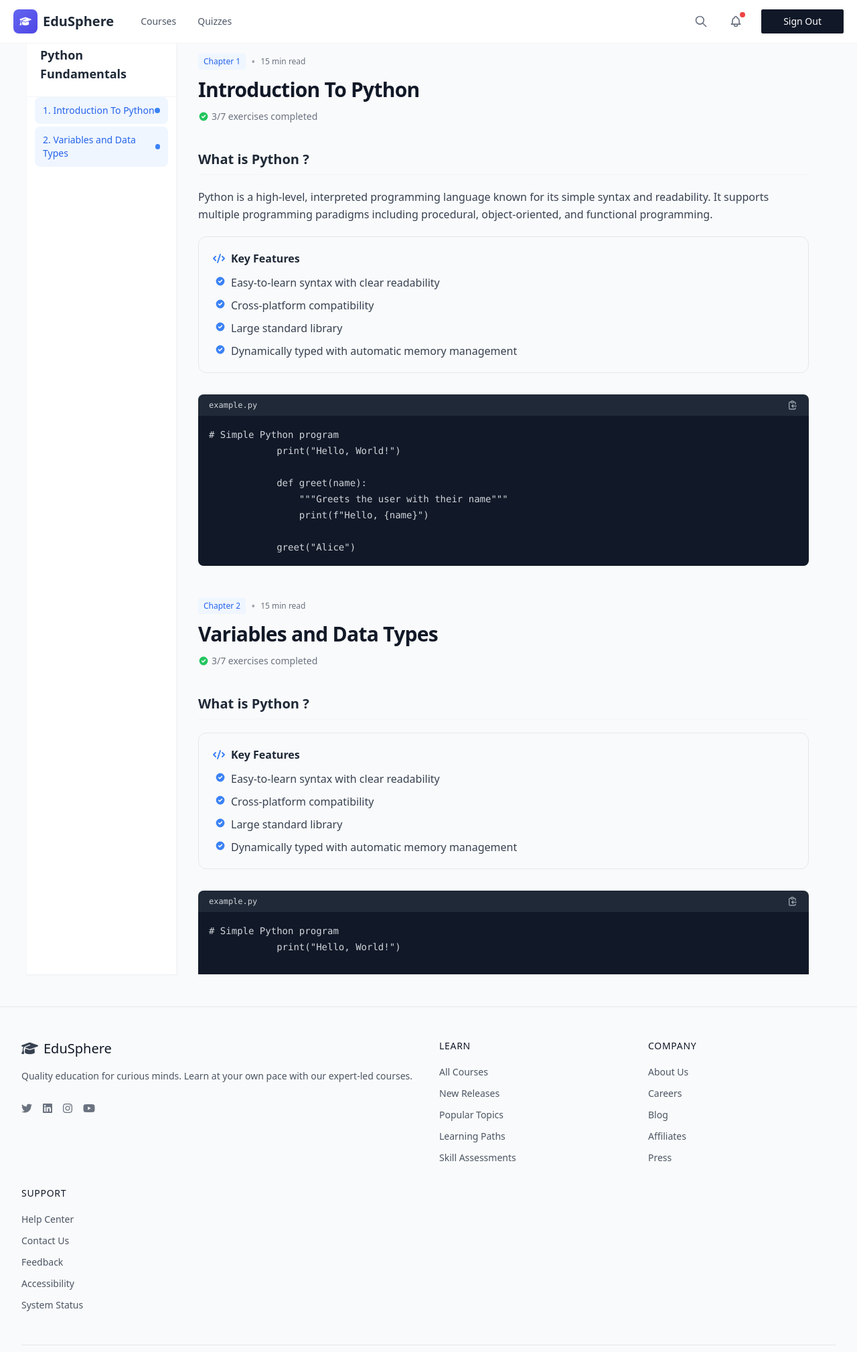
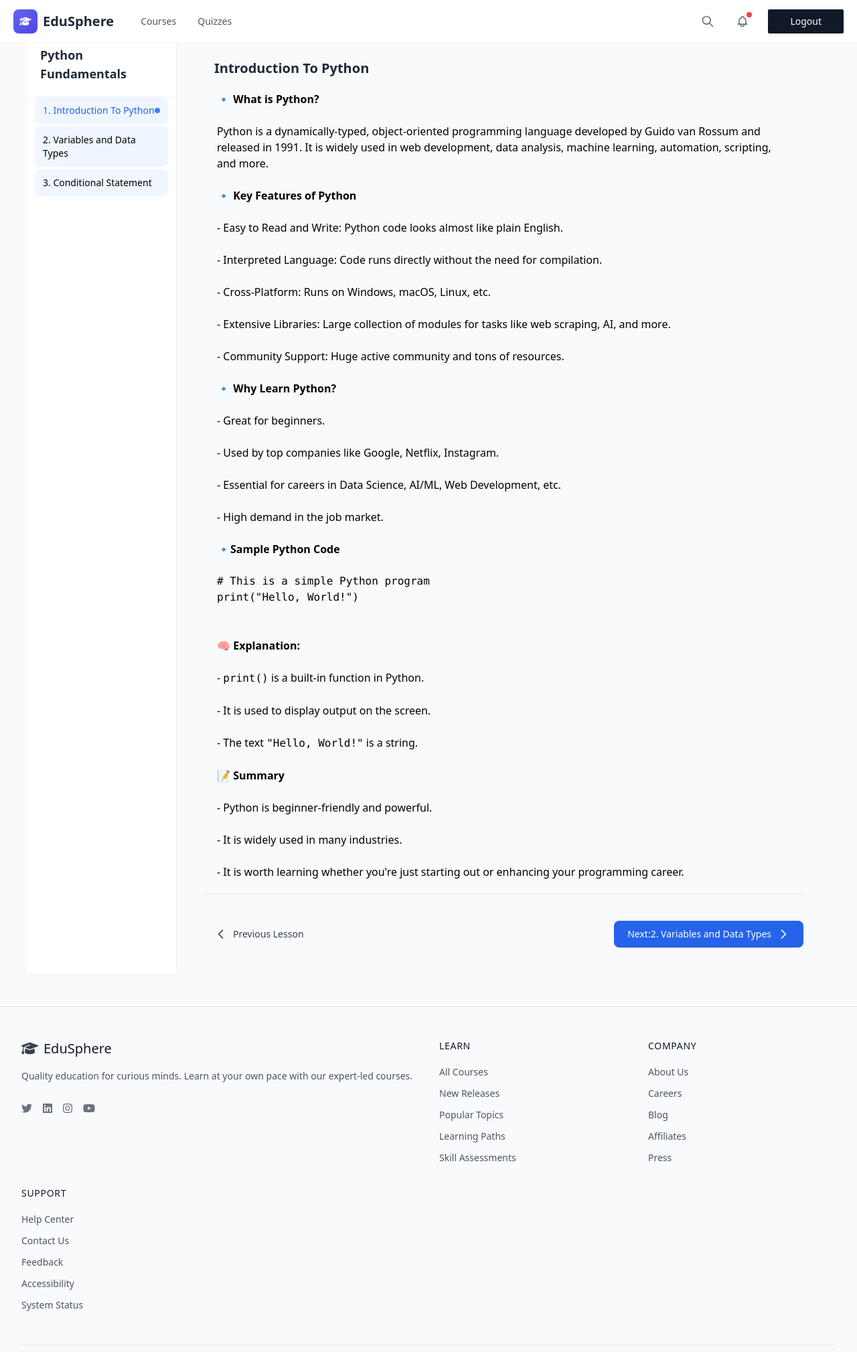
Before and after one commit to iambiki-git/online-learning-platform, a Django app: page /lesson-page/3/ in a window 1280 px wide. Shown: the top 2019 px of the page at 67% size. Run offline with Django 5.2, Linux system fonts and the light colour scheme; a user stored in the database is signed in; data comes from the database, SQL or seed files in the repository; some libraries are stand-ins or nearby versions.

Commit message:
add chapter wise content show

```diff
--- a/myapp/admin.py
+++ b/myapp/admin.py
@@ -20,7 +20,7 @@ class CourseDetailAdmin(admin.ModelAdmin):
 
 @admin.register(Chapter)
 class ChapterAdmin(admin.ModelAdmin):
-    list_display = ('chapter_title', 'course', 'chapter_upload_date')
+    list_display = ('id', 'chapter_title', 'course', 'chapter_upload_date')
     search_fields = ('chapter_title', 'course__course_title')
     list_filter = ('course',)
     ordering = ('-chapter_upload_date',)
@@ -28,7 +28,7 @@ class ChapterAdmin(admin.ModelAdmin):
 
 @admin.register(ChapterDetail)
 class ChapterDetailAdmin(admin.ModelAdmin):
-    list_display = ('chapter', 'features', 'advantages', 'disadvantages')
+    list_display = ('chapter', 'description', 'example_image')
     search_fields = ('chapter__chapter_title',)
     list_filter = ('chapter',)
     ordering = ('-chapter__chapter_upload_date',)
--- a/myapp/models.py
+++ b/myapp/models.py
@@ -37,10 +37,7 @@ class Chapter(models.Model):
 
 class ChapterDetail(models.Model):
     chapter = models.OneToOneField(Chapter, related_name='chapter_detail', on_delete=models.CASCADE)
-    definition = models.TextField(blank=True, null=True)
-    features = models.TextField(blank=True, null=True)
-    advantages = models.TextField(blank=True, null=True)
-    disadvantages = models.TextField(blank=True, null=True)
+    description = models.TextField(blank=True, null=True)
     example_image = models.ImageField(upload_to='example_images/', blank=True, null=True)
 
 
--- a/myapp/templates/myapp/lesson_page.html
+++ b/myapp/templates/myapp/lesson_page.html
@@ -9,88 +9,41 @@
     </div>
     <nav class="px-3 space-y-1">
       {% for chapter in chapters %}
-      <a href="#" class="flex items-center px-3 py-2.5 bg-blue-50 text-blue-600 rounded-lg group transition-all">
-        <span class="text-sm font-medium">{{ forloop.counter }}. {{ chapter.chapter_title }}</span>
-        <span class="ml-auto w-2 h-2 bg-blue-500 rounded-full"></span>
-      </a>
+      <div class="flex items-center justify-between cursor-pointer px-3 py-2.5 bg-blue-50 text-blue-600 rounded-lg group transition-all"
+          data-chapter-id="{{ chapter.id }}"
+          onclick="loadChapterContent({{ chapter.id }})"
+          id="chapter-{{ chapter.id }}">
+          <span class="text-sm font-medium">{{ forloop.counter }}. {{ chapter.chapter_title }}</span>
+          <span class="dot hidden ml-auto w-2 h-2 bg-blue-500 rounded-full"></span>
+      </div>
       {% endfor %}
     </nav>
   </div>
 
   <!-- Main content area - Better spacing and typography -->
-  <div class="flex-1 overflow-y-auto">
-    <div class="max-w-6xl mx-auto p-8 pb-16">
-      {% for chapter in chapters %}
-      <!-- Current chapter header - More refined -->
-      <div class="mb-10">
-        <div class="flex items-center mb-3">
-          <span class="text-xs font-medium text-blue-600 bg-blue-50 px-2 py-1 rounded">Chapter {{ forloop.counter }}</span>
-          <span class="mx-2 text-gray-400">•</span>
-          <span class="text-xs text-gray-500">15 min read</span>
-        </div>
-        <h1 class="text-3xl font-bold text-gray-900 tracking-tight mb-3">{{ chapter.chapter_title }}</h1>
-        <div class="flex items-center text-sm text-gray-500">
-          <div class="flex items-center">
-            <svg class="w-4 h-4 mr-1 text-green-500" fill="currentColor" viewBox="0 0 20 20">
-              <path fill-rule="evenodd" d="M10 18a8 8 0 100-16 8 8 0 000 16zm3.707-9.293a1 1 0 00-1.414-1.414L9 10.586 7.707 9.293a1 1 0 00-1.414 1.414l2 2a1 1 0 001.414 0l4-4z" clip-rule="evenodd"/>
-            </svg>
-            <span>3/7 exercises completed</span>
+
+
+      <div class="flex-1 p-10 overflow-y-auto">
+        <h2 id="chapter-title" class="text-start px-4 text-xl font-bold text-gray-800">
+          <!-- Initially display a placeholder for the title -->
+          Loading Chapter Title...
+        </h2>
+
+        <!-- Content Area to load chapter content -->
+        <div id="chapter-content" class="p-5">
+          <!-- Initially display the content of the first chapter -->
+          <div id="initial-chapter-content" class="prose max-w-full prose-blue prose-lg text-justify">
+            <p>Loading first chapter...</p>
           </div>
         </div>
-      </div>
 
-      <!-- Lesson content - Improved readability -->
-      <div class="prose prose-sm sm:prose max-w-none mb-12">
-        <h2 class="text-xl font-semibold text-gray-800 mb-5 pb-2 border-b border-gray-100">What is {{ course.course_title }} ?</h2>
 
-        <p class="mb-5 text-gray-700 leading-relaxed">{{ chapter.chapter_detail.definition }}</p>
 
-        <div class="bg-gray-50 p-5 rounded-xl border border-gray-200 mb-7">
-          <h3 class="font-semibold text-gray-800 mb-3 flex items-center">
-            <svg class="w-5 h-5 mr-2 text-blue-500" fill="currentColor" viewBox="0 0 20 20">
-              <path fill-rule="evenodd" d="M12.316 3.051a1 1 0 01.633 1.265l-4 12a1 1 0 11-1.898-.632l4-12a1 1 0 011.265-.633zM5.707 6.293a1 1 0 010 1.414L3.414 10l2.293 2.293a1 1 0 11-1.414 1.414l-3-3a1 1 0 010-1.414l3-3a1 1 0 011.414 0zm8.586 0a1 1 0 011.414 0l3 3a1 1 0 010 1.414l-3 3a1 1 0 11-1.414-1.414L16.586 10l-2.293-2.293a1 1 0 010-1.414z" clip-rule="evenodd"/>
-            </svg>
-            Key Features
-          </h3>
-          <ul class="space-y-2.5 pl-1">
-            {% for feature in features %}
-                {% for f in feature.features %}
-                    <li class="flex items-start">
-                        <svg class="w-4 h-4 mt-0.5 mr-2 text-blue-500 flex-shrink-0" fill="currentColor" viewBox="0 0 20 20">
-                            <path fill-rule="evenodd" d="M10 18a8 8 0 100-16 8 8 0 000 16zm3.707-9.293a1 1 0 00-1.414-1.414L9 10.586 7.707 9.293a1 1 0 00-1.414 1.414l2 2a1 1 0 001.414 0l4-4z" clip-rule="evenodd"/>
-                        </svg>
-                        <span class="text-gray-700">{{ f }}</span>
-                    </li>
-                {% endfor %}
-            {% endfor %}
-          </ul>
-        </div>
 
-        <!-- Code block with better styling -->
-        <div class="mt-8 mb-10">
-          <div class="flex items-center justify-between bg-gray-800 px-4 py-2 rounded-t-lg">
-            <span class="text-xs font-mono text-gray-300">example.py</span>
-            <button class="text-gray-400 hover:text-white">
-              <svg class="w-4 h-4" fill="none" stroke="currentColor" viewBox="0 0 24 24">
-                <path stroke-linecap="round" stroke-linejoin="round" stroke-width="2" d="M8 5H6a2 2 0 00-2 2v12a2 2 0 002 2h10a2 2 0 002-2v-1M8 5a2 2 0 002 2h2a2 2 0 002-2M8 5a2 2 0 012-2h2a2 2 0 012 2m0 0h2a2 2 0 012 2v3m2 4H10m0 0l3-3m-3 3l3 3"/>
-              </svg>
-            </button>
-          </div>
-          <pre class="bg-gray-900 p-4 rounded-b-lg overflow-x-auto"><code class="text-sm font-mono text-gray-300"># Simple Python program
-            print("Hello, World!")
 
-            def greet(name):
-                """Greets the user with their name"""
-                print(f"Hello, {name}")
-
-            greet("Alice")</code></pre>
-        </div>
-      </div>
-
-      {% endfor %}
 
       <!-- Navigation - More polished buttons -->
-      <div class="flex justify-between border-t border-gray-200 pt-10">
+      {% comment %} <div class="flex justify-between border-t border-gray-200 pt-10">
         <button class="inline-flex items-center px-4 py-2.5 text-sm font-medium text-gray-700 hover:text-gray-900 hover:bg-gray-100 rounded-lg transition-all">
           <svg class="w-5 h-5 mr-2" fill="none" stroke="currentColor" viewBox="0 0 24 24">
             <path stroke-linecap="round" stroke-linejoin="round" stroke-width="2" d="M15 19l-7-7 7-7"/>
@@ -104,8 +57,142 @@
             <path stroke-linecap="round" stroke-linejoin="round" stroke-width="2" d="M9 5l7 7-7 7"/>
           </svg>
         </a>
+      </div>  {% endcomment %}
+
+      <div class="flex justify-between border-t border-gray-200 pt-10">
+        <!-- Previous Lesson Button -->
+        <button id="previous-chapter" class="inline-flex items-center px-4 py-2.5 text-sm font-medium text-gray-700 hover:text-gray-900 hover:bg-gray-100 rounded-lg transition-all" disabled>
+          <svg class="w-5 h-5 mr-2" fill="none" stroke="currentColor" viewBox="0 0 24 24">
+            <path stroke-linecap="round" stroke-linejoin="round" stroke-width="2" d="M15 19l-7-7 7-7"/>
+          </svg>
+          Previous Lesson
+        </button>
+
+        <!-- Next Lesson Button -->
+        <a id="next-chapter" href="#" class="inline-flex items-center px-5 py-2.5 text-sm font-medium text-white bg-blue-600 hover:bg-blue-700 rounded-lg shadow-sm transition-all">
+          Next: <span id="next-chapter-title">Loading...</span>
+          <svg class="w-5 h-5 ml-2" fill="none" stroke="currentColor" viewBox="0 0 24 24">
+            <path stroke-linecap="round" stroke-linejoin="round" stroke-width="2" d="M9 5l7 7-7 7"/>
+          </svg>
+        </a>
       </div>
+
+
+
+
     </div>
   </div>
 </div>
+
+<script>
+  // Clear all current dots
+  document.querySelectorAll('.dot').forEach(dot => dot.classList.add('hidden'));
+
+  // Remove highlight classes from all chapters
+  document.querySelectorAll('[id^="chapter-"]').forEach(chap => {
+      chap.classList.remove('bg-blue-100', 'text-blue-600');
+  });
+
+  document.addEventListener('DOMContentLoaded', function () {
+    const chapters = document.querySelectorAll('.cursor-pointer'); // All chapter list items
+    const prevButton = document.getElementById('previous-chapter');
+    const nextButton = document.getElementById('next-chapter');
+    const contentArea = document.getElementById('chapter-content');
+    const titleElement = document.getElementById('chapter-title');
+
+
+
+    // Function to load chapter content
+    function loadChapterContent(chapterId) {
+      // Save the current chapter to localStorage for persistence
+      localStorage.setItem('currentChapterId', chapterId);
+
+      fetch(`/get-chapter-content/${chapterId}/`)
+          .then(response => response.json())
+          .then(data => {
+              // Update the chapter title and content
+              titleElement.textContent = data.title;
+              contentArea.innerHTML = data.content;
+
+              // 🔵 Clear all current dots
+              document.querySelectorAll('.dot').forEach(dot => dot.classList.add('hidden'));
+
+              // Remove highlight from all chapters
+              document.querySelectorAll('[id^="chapter-"]').forEach(chap => {
+                  chap.classList.remove('bg-blue-100', 'text-blue-600');
+              });
+
+              // ✅ Show the dot for the active chapter
+              const activeDot = document.querySelector(`#chapter-${chapterId} .dot`);
+              if (activeDot) {
+                  activeDot.classList.remove('hidden');
+              }
+
+              // ✅ Highlight the selected chapter
+              const activeChapter = document.getElementById(`chapter-${chapterId}`);
+              if (activeChapter) {
+                  activeChapter.classList.add('bg-blue-100', 'text-blue-600');
+              }
+
+              // ✅ Update the next button title text
+              document.getElementById('next-chapter-title').textContent = data.next_chapter_title || "No More Chapters";
+
+              // ✅ Update nav buttons
+              updateNavigationButtons(chapterId);
+          })
+          .catch(error => {
+              console.error('Error loading chapter content:', error);
+          });
+  }
+
+
+    // Function to update the navigation buttons (Previous and Next)
+    function updateNavigationButtons(currentChapterId) {
+      const currentChapterIndex = Array.from(chapters).findIndex(
+          chapter => chapter.dataset.chapterId == currentChapterId
+      );
+
+      const previousChapter = chapters[currentChapterIndex - 1];
+      const nextChapter = chapters[currentChapterIndex + 1];
+
+      // Update Previous button
+      if (previousChapter) {
+          prevButton.disabled = false;
+          prevButton.onclick = () => loadChapterContent(previousChapter.dataset.chapterId);
+      } else {
+          prevButton.disabled = true;
+      }
+
+      // Update Next button
+      if (nextChapter) {
+          nextButton.disabled = false;
+          nextButton.onclick = () => loadChapterContent(nextChapter.dataset.chapterId);
+          document.getElementById('next-chapter-title').textContent =
+              nextChapter.querySelector('span').textContent;
+      } else {
+          nextButton.disabled = true;
+          document.getElementById('next-chapter-title').textContent = "No More Chapters";
+      }
+  }
+
+
+    // Attach event listeners to the chapters on the left side
+    chapters.forEach(chapter => {
+        chapter.addEventListener('click', function () {
+            const chapterId = chapter.dataset.chapterId;
+            loadChapterContent(chapterId);
+        });
+    });
+
+    // Optional: If a chapter is stored in localStorage, load that chapter
+    const storedChapterId = localStorage.getItem('currentChapterId');
+    if (storedChapterId) {
+        loadChapterContent(storedChapterId);
+    } else {
+        // Optionally, load the content for the first chapter initially
+        loadChapterContent(chapters[0].dataset.chapterId);
+    }
+});
+
+</script>
 {% endblock %}
--- a/myapp/urls.py
+++ b/myapp/urls.py
@@ -9,4 +9,9 @@ urlpatterns = [
     path('courses/', courses_view, name='courses'),
     path('course-detail/<int:course_id>/', course_detail_view, name='course_detail'),
     path('lesson-page/<int:course_id>/', lesson_page_view, name='lesson_page'),
+
+
+
+    path('get-chapter-content/<int:chapter_id>/', get_chapter_content, name='get_chapter_content'),
+
 ]
--- a/myapp/views.py
+++ b/myapp/views.py
@@ -193,7 +193,7 @@ def course_detail_view(request, course_id):
     }
     return render(request, 'myapp/course_detail.html', context)
 
-
+import markdown
 def lesson_page_view(request, course_id):
     if not request.user.is_authenticated:
         return redirect('login')
@@ -202,29 +202,42 @@ def lesson_page_view(request, course_id):
     course = Course.objects.get(id=course_id)
     chapters = course.chapters.filter(course=course)  # Fetch chapters related to the course
 
-    #features
-    features = []
-    for chapter in chapters:
-        chapter_detail = ChapterDetail.objects.filter(chapter=chapter).first()
-        if chapter_detail:
-            features.append({
-                'chapter': chapter,
-                'features': chapter_detail.features,
-                'advantages': chapter_detail.advantages,
-                'disadvantages': chapter_detail.disadvantages,
-            })
+    context = {
+        'course': course,
+        'chapters': chapters,
+    }
 
-
-    # Process the features to split comma-separated string into lists
-    for feature in features:
-        feature['features'] = feature['features'].split(',') if feature['features'] else []
+    return render(request, 'myapp/lesson_page.html', context)
 
 
 
-    context = {
-        'course': course,
-        'chapters': chapters,
-        'features': features,
-    }
+from django.http import JsonResponse
+from .models import Chapter
 
-    return render(request, 'myapp/lesson_page.html', context)
+def get_chapter_content(request, chapter_id):
+    try:
+        chapter = Chapter.objects.get(id=chapter_id)
+        content = chapter.chapter_detail.description  # Assuming you have a `content` field in the `Chapter` model
+        chapter_title = chapter.chapter_title  # Get the chapter title
+
+        previous_chapter = Chapter.objects.filter(id__lt=chapter_id).order_by('-id').first()
+        next_chapter = Chapter.objects.filter(id__gt=chapter_id).order_by('id').first()
+
+
+        # Convert Markdown to HTML
+        description_html = markdown.markdown(content, extensions=['fenced_code', 'codehilite', 'nl2br'])
+
+        # If you're receiving raw text, convert \n to <br> or wrap in <p> tags
+        description = description_html.replace('\r\n', '<br>').replace('\n', '<br>')
+
+        return JsonResponse({
+            'content': description,
+            'title': chapter_title,
+            'previous_chapter_id': previous_chapter.id if previous_chapter else None,
+            'next_chapter_id': next_chapter.id if next_chapter else None,
+
+
+
+            })
+    except Chapter.DoesNotExist:
+        return JsonResponse({'error': 'Chapter not found'}, status=404)
--- a/templates/base.html
+++ b/templates/base.html
@@ -7,6 +7,13 @@
     <script src="https://cdn.tailwindcss.com"></script>
     <link rel="stylesheet" href="https://cdnjs.cloudflare.com/ajax/libs/font-awesome/6.4.0/css/all.min.css">
     <link href="https://fonts.googleapis.com/css2?family=Nunito:wght@300;400;600;700&display=swap" rel="stylesheet">
+
+    {% comment %} code block highlights {% endcomment %}
+    {% comment %} <link rel="stylesheet" href="https://cdnjs.cloudflare.com/ajax/libs/highlight.js/11.8.0/styles/default.min.css">
+    <script src="https://cdnjs.cloudflare.com/ajax/libs/highlight.js/11.8.0/highlight.min.js"></script>
+    <script>hljs.highlightAll();</script> {% endcomment %}
+
+
 </head>
 <body>
     <!-- Navbar -->
--- a/templates/navbar.html
+++ b/templates/navbar.html
@@ -38,12 +38,12 @@
 
           {% if request.user.is_authenticated %}
           <a href="/logout" class="px-8 py-[7px] text-sm border border-gray-900 text-white font-medium bg-gray-900 hover:bg-white hover:text-black transition-colors duration-200 rounded-sm">
-            Sign Out
+            Logout
           </a>
           {% else %}
           <!-- Register CTA -->
-          <a href="/register" class="px-8 py-[7px] text-sm border border-gray-900 text-white font-medium bg-gray-900 hover:bg-white hover:text-black transition-colors duration-200 rounded-sm">
-            Sign Up
+          <a href="/login" class="px-8 py-[7px] text-sm border border-gray-900 text-white font-medium bg-gray-900 hover:bg-white hover:text-black transition-colors duration-200 rounded-sm">
+            Login
           </a>
           {% endif %}
         </div>
```
Also changed, not shown: db.sqlite3, example_images/1.jpg (added), myapp/migrations/0006_rename_advantages_chapterdetail_description_and_more.py (added), static/css/styles.css (line endings or trailing spaces).
